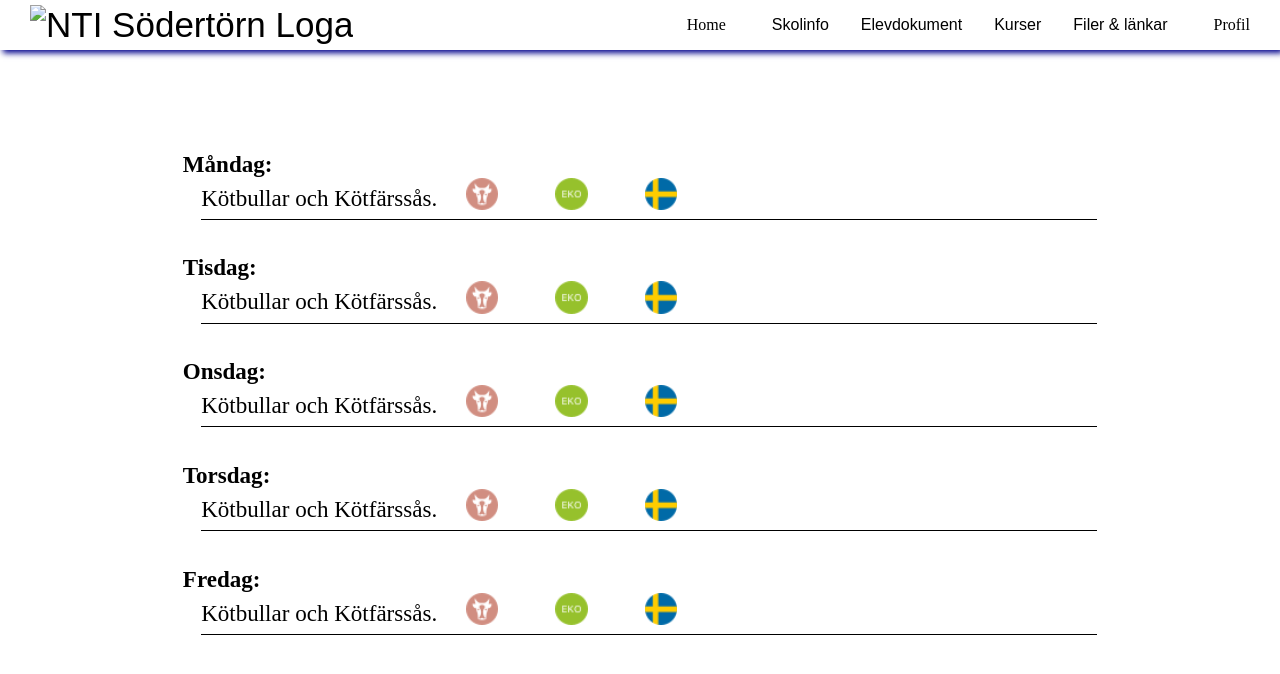
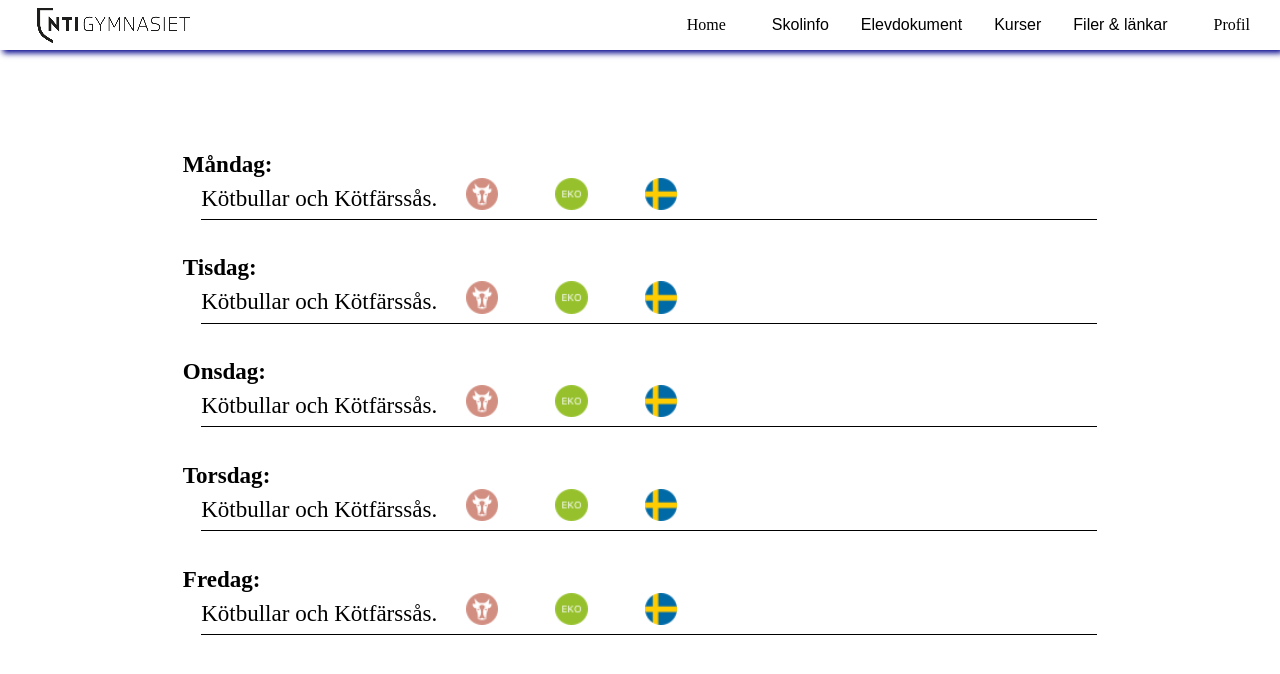
Before and after one commit to MyNameJaeff/Schoolsoft-redesign, a plain HTML site: page html/lunch.html in a window 1280 px wide. Drawn offline with Linux system fonts and the light colour scheme; the site is published under a folder, as on GitHub Pages, so addresses that start at the root find nothing.

Commit message:
link fixing

```diff
--- a/html/lunch.html
+++ b/html/lunch.html
@@ -77,7 +77,7 @@
         </ul>
         <ul>
           <li>
-            <a href="https://ntigymnasiet.se/sodertorn/"><img src="/img/ntiLogo.png" alt="NTI Södertörn Loga"></a>
+            <a href="https://ntigymnasiet.se/sodertorn/"><img src="../img/ntiLogo.png" alt="NTI Södertörn Loga"></a>
           </li>
           <li class="hideOnMobile"><a href="../index.html">Home</a></li>
           <li class="hideOnMobile">
```
Also changed, not shown: html/närvaro.html (+1 -1 lines), html/schema.html (+1 -1 lines).
